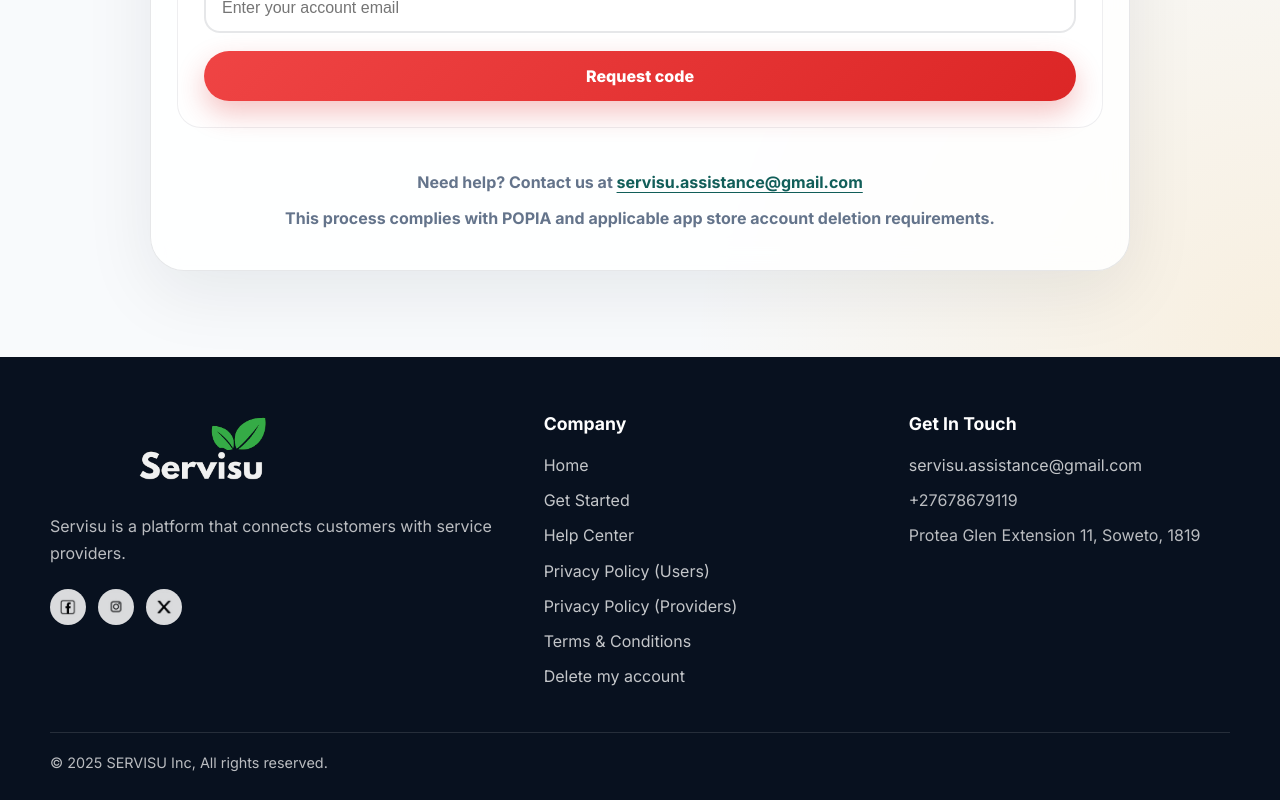
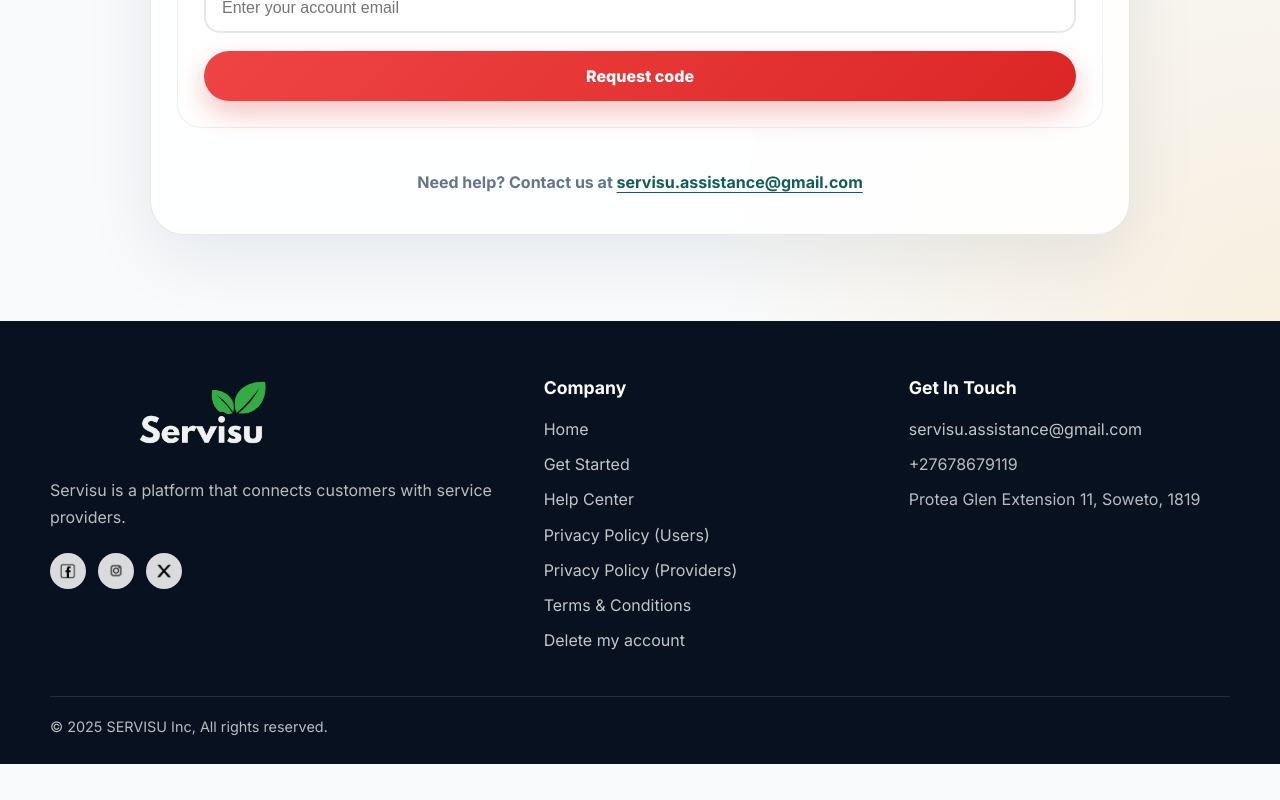
Before and after one commit to chrismajuba/servisu-website, a React (Create React App) app: page /data-deletion in a window 1280 px wide. Shown: the part 887-1687 px from the top of the page. After the commit the page ends 1651 px from the top, so only its background shows below. Built offline with nearby package versions, Linux system fonts and the light colour scheme.

Commit message:
Removed unecessary text

```diff
--- a/src/pages/legal/DataDeletionPage.js
+++ b/src/pages/legal/DataDeletionPage.js
@@ -356,10 +356,6 @@ const DataDeletionPage = () => {
                 {contactInformation.email}
               </a>
             </p>
-            <p>
-              This process complies with POPIA and applicable app store account
-              deletion requirements.
-            </p>
           </div>
         </div>
       </div>
```
